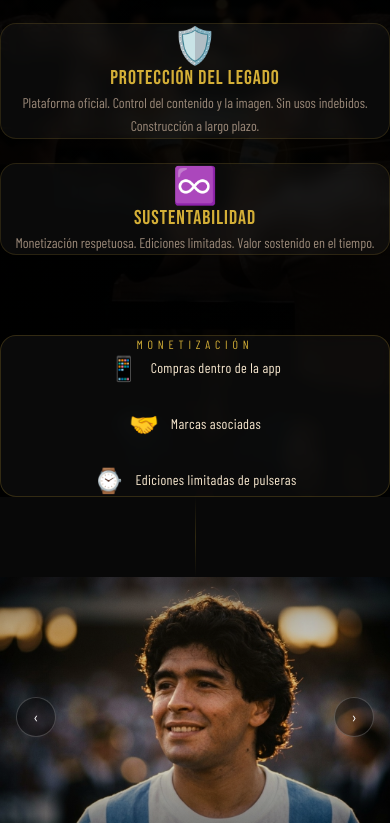
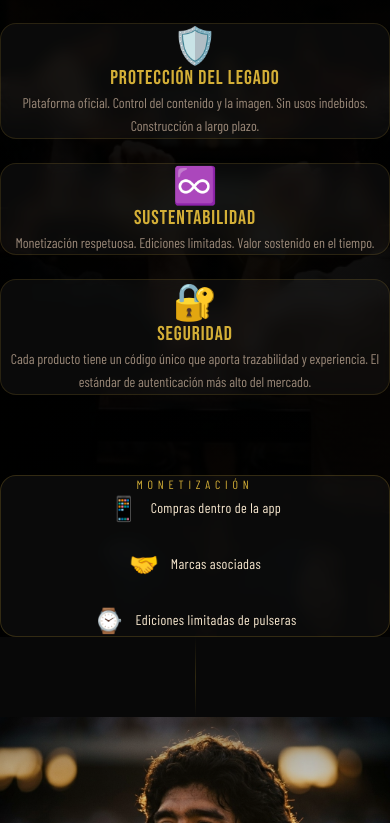
Before and after one commit to Kbzagency/landing-diego-gooby-final, a Next.js app: page / in a window 390 px wide. Shown: the part 6391-7214 px from the top of the page. Built offline with nearby package versions, Linux system fonts and the light colour scheme; a web font is replaced by a local one.

Commit message:
VisionNegocio: agregar pilar de Seguridad con código único y trazabilidad

```diff
--- a/components/sections/VisionNegocioSection.tsx
+++ b/components/sections/VisionNegocioSection.tsx
@@ -20,6 +20,11 @@ const PILARES = [
     titulo: "Sustentabilidad",
     desc: "Monetización respetuosa. Ediciones limitadas. Valor sostenido en el tiempo.",
     icon: "♾️",
+  },
+  {
+    titulo: "Seguridad",
+    desc: "Cada producto tiene un código único que aporta trazabilidad y experiencia. El estándar de autenticación más alto del mercado.",
+    icon: "🔐",
   },
 ];
 
@@ -84,7 +89,7 @@ export default function VisionNegocioSection() {
           </h2>
         </div>
 
-        <div className="grid grid-cols-1 md:grid-cols-3 gap-6" style={{ marginBottom: "80px" }}>
+        <div className="grid grid-cols-1 md:grid-cols-2 lg:grid-cols-4 gap-6" style={{ marginBottom: "80px" }}>
           {PILARES.map((pilar, i) => (
             <div
               key={i}
```
